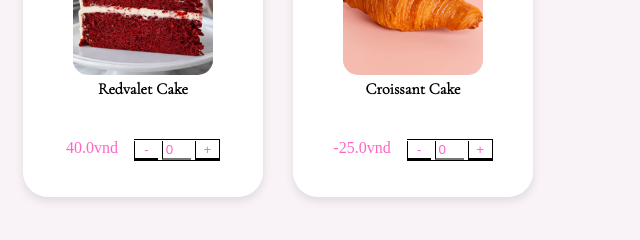
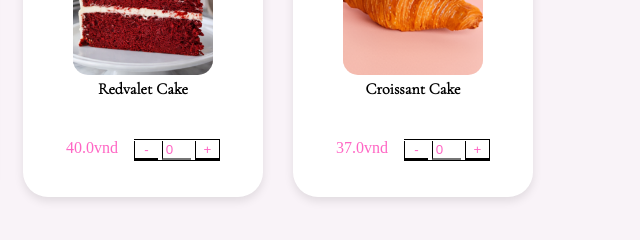
Before and after one commit to 233404050164-sudo/bakery-devops, a plain HTML site: page index.html in a window 1280 px wide. Shown: the part 2240-2480 px from the top of the page, 640-1280 px from the left. Drawn offline with nearby package versions, Linux system fonts and the light colour scheme; a web font is replaced by a local one.

Commit message:
New price

```diff
--- a/index.html
+++ b/index.html
@@ -387,7 +387,7 @@
 
                         <div class="count-container">
                             <span>
-                                <p class="price" style="margin: 0;" > -25.0vnd</p>
+                                <p class="price" style="margin: 0;" > 37.0vnd</p>
                             </span>
                             <span class="count">
                                 <button type="button" class="minus-btn">-</button>
```
